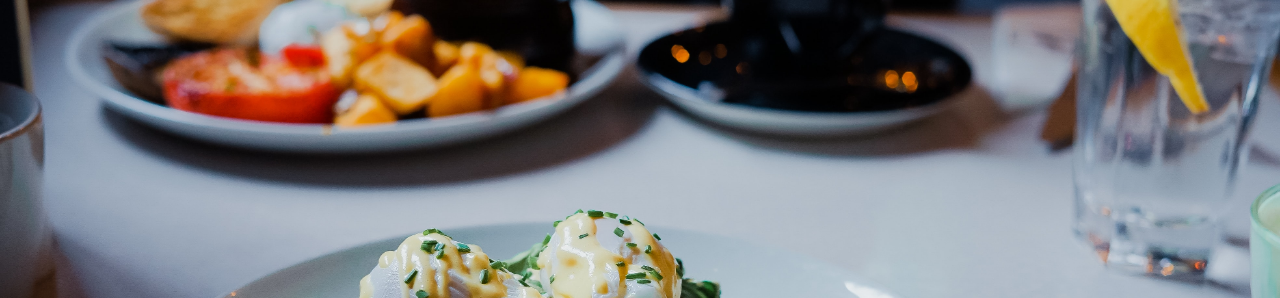
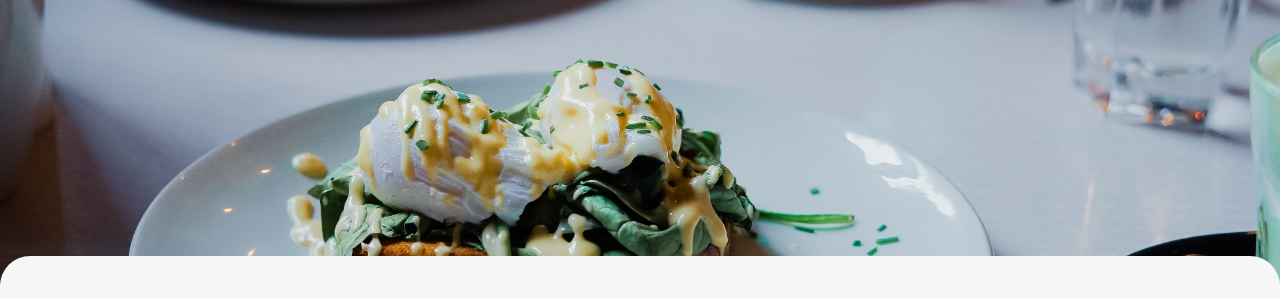
Before and after one commit to wodenp98/PaulVigneron_3_23092021, a website: page a-la-francaise.html in a window 1280 px wide. Shown: the part 71-369 px from the top of the page. Drawn offline with Linux system fonts and the light colour scheme; a web font is replaced by a local one.

Commit message:
Reset dimension image

```diff
--- a/sass/pages/_menu.scss
+++ b/sass/pages/_menu.scss
@@ -1,6 +1,6 @@
 .menu__img {
   width: 100%;
-  max-height: 600px;
+  max-height: 300px;
   object-fit: cover;
 }
 
```
Also changed, not shown: main.css.
